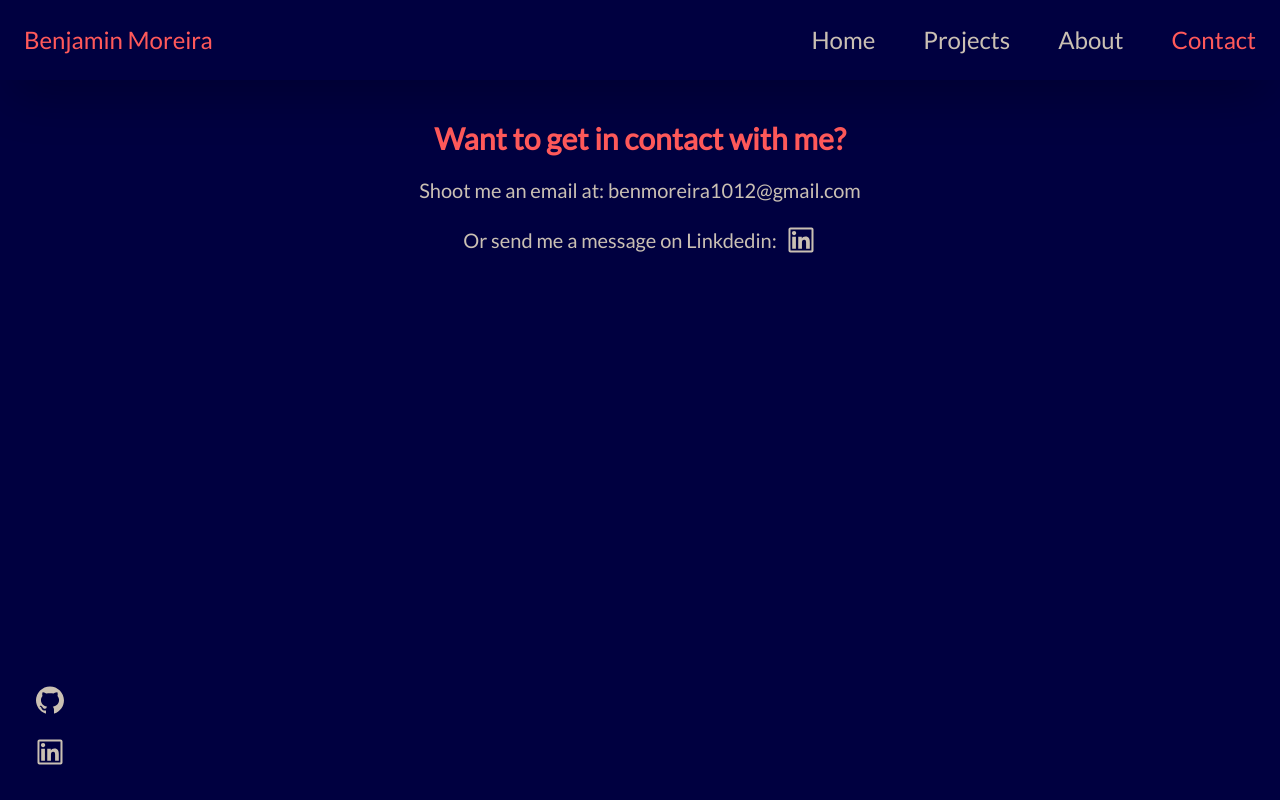
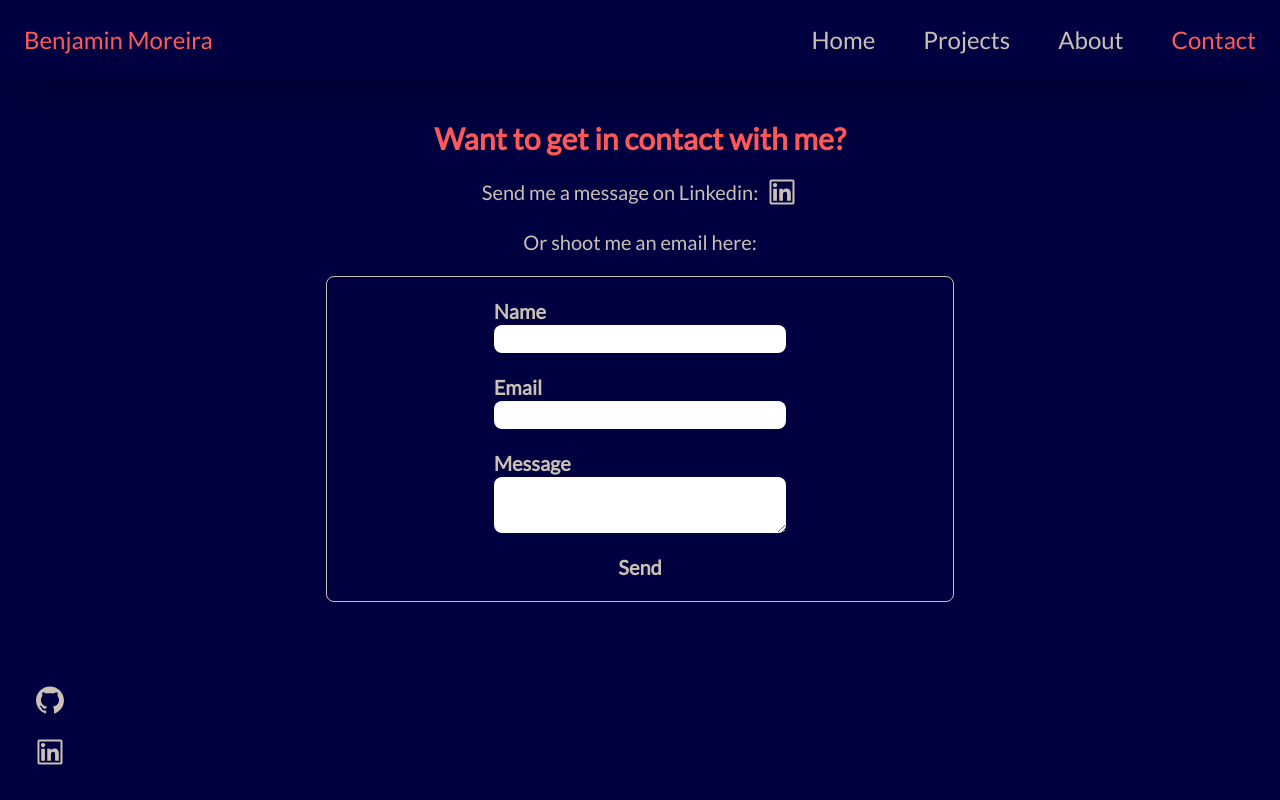
Before and after one commit to BenMoreira/portfolio-website, a React (Vite) app: page /Contact in a window 1280 px wide. Built offline with nearby package versions, Linux system fonts and the light colour scheme.

Commit message:
Adds emailjs form to contact page.

```diff
--- a/package.json
+++ b/package.json
@@ -10,6 +10,7 @@
     "preview": "vite preview"
   },
   "dependencies": {
+    "@emailjs/browser": "^3.11.0",
     "react": "^18.2.0",
     "react-dom": "^18.2.0",
     "react-icons": "^4.8.0",
--- a/src/pages/Contact.jsx
+++ b/src/pages/Contact.jsx
@@ -1,7 +1,21 @@
-import React from 'react'
+import React, {useRef} from 'react'
 import { AiOutlineLinkedin } from 'react-icons/ai'
+import emailjs from '@emailjs/browser'
 
 const Contact = () => {
+  const form = useRef();
+
+  const sendEmail = (e) => {
+    e.preventDefault();
+
+    emailjs.sendForm('service_lgce6pn', 'template_53hm2ks', form.current, 'Q-Fcqnigqxo_M2J0E')
+      .then((result) => {
+        console.log(result.text);
+      }, (error) => {
+        console.log(error.text);
+      });
+  };
+
   return (
     <div className='h-[calc(100vh-80px)] bg-blue w-full'>
       <div className='w-[70%] mx-auto'>
@@ -9,13 +23,36 @@ const Contact = () => {
           Want to get in contact with me?
         </div>
 
-        <div className='text-beige text-xl text-center pt-5'>
-          Shoot me an email at: benmoreira1012@gmail.com
+        <div className='text-beige text-xl pt-5 flex flex-row justify-center items-center gap-2'>
+          Send me a message on Linkedin:
+          <a href='https://www.linkedin.com/in/benjamin-moreira-338327210'><AiOutlineLinkedin size='2rem' /></a>
         </div>
 
-        <div className='text-beige text-xl pt-5 flex flex-row justify-center items-center gap-2'>
-          Or send me a message on Linkdedin:
-          <a href='https://www.linkedin.com/in/benjamin-moreira-338327210'><AiOutlineLinkedin size='2rem' /></a>
+        <div className='text-beige text-xl text-center pt-5'>
+          Or shoot me an email here:
+        </div>
+
+        <div className='w-[70%] mx-auto pt-5'>
+          <form ref={form} onSubmit={sendEmail} className='border rounded-lg border-beige text-beige text-xl font-bold p-5'>
+            <div className='flex flex-col items-center'>
+              <div className='flex flex-col w-1/2 pb-5'>
+                <label>Name</label>
+                <input type='text' name='name' className='rounded-lg text-black px-1 font-normal' />
+              </div>
+
+              <div className='flex flex-col w-1/2 pb-5'>
+                <label>Email</label>
+                <input type='email' name='email' className='rounded-lg text-black px-1 font-normal' />
+              </div>
+
+              <div className='flex flex-col w-1/2 pb-5'>
+                <label>Message</label>
+                <textarea name='message' className='rounded-lg text-black px-1 font-normal' />
+              </div>
+
+              <input type='submit' value='Send' className='cursor-pointer' />
+            </div>
+          </form>
         </div>
       </div>
     </div>
```
Also changed, not shown: 1 other file (tests, documents, lock files or other folders).
